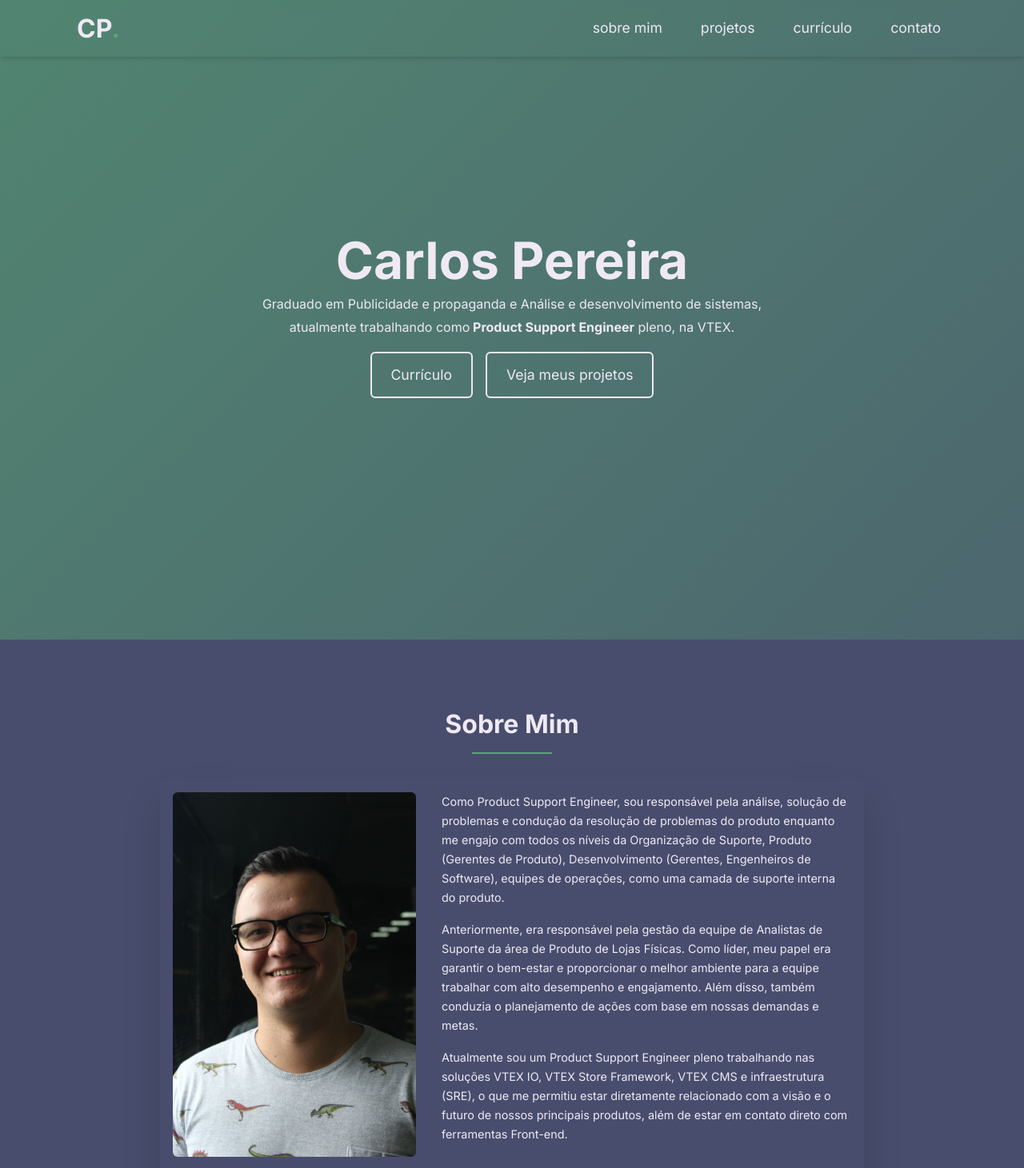
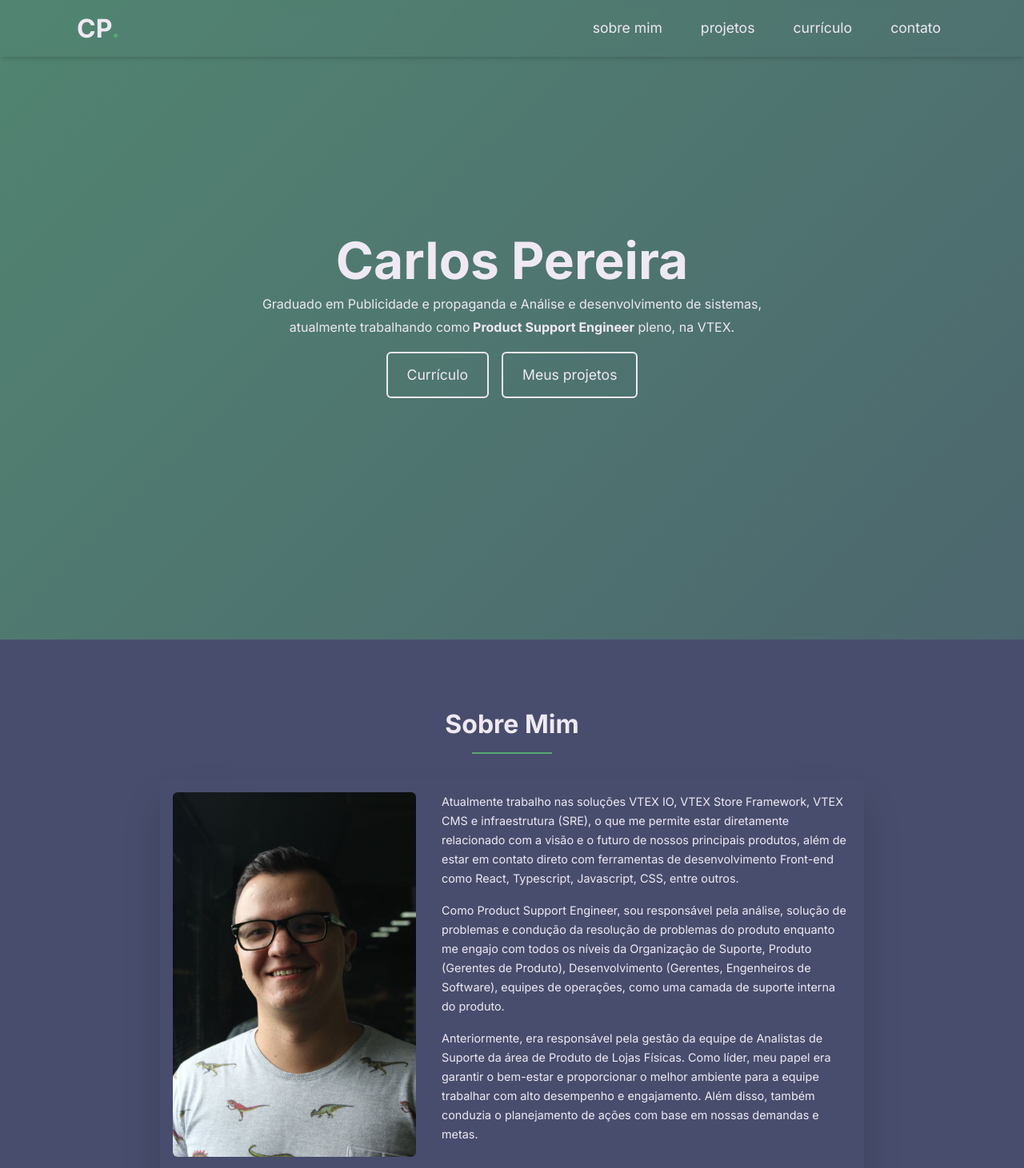
Before and after one commit to kdumagalhaes/hellocarlos, a React (Vite) app: page / in a window 1280 px wide. Shown: the top 1461 px of the page at 80% size. Built offline with nearby package versions, Linux system fonts and the light colour scheme.

Commit message:
Improve about me text

```diff
--- a/src/components/AboutMe/AboutMe.tsx
+++ b/src/components/AboutMe/AboutMe.tsx
@@ -17,6 +17,13 @@ export function AboutMe() {
         />
         <div className="wrapper">
           <p className="paragraph">
+            Atualmente trabalho nas soluções VTEX IO, VTEX Store Framework, VTEX
+            CMS e infraestrutura (SRE), o que me permite estar diretamente
+            relacionado com a visão e o futuro de nossos principais produtos,
+            além de estar em contato direto com ferramentas de desenvolvimento
+            Front-end como React, Typescript, Javascript, CSS, entre outros.
+          </p>
+          <p className="paragraph">
             Como Product Support Engineer, sou responsável pela análise, solução
             de problemas e condução da resolução de problemas do produto
             enquanto me engajo com todos os níveis da Organização de Suporte,
@@ -31,13 +38,6 @@ export function AboutMe() {
             equipe trabalhar com alto desempenho e engajamento. Além disso,
             também conduzia o planejamento de ações com base em nossas demandas
             e metas.
-          </p>
-          <p className="paragraph">
-            Atualmente sou um Product Support Engineer pleno trabalhando nas
-            soluções VTEX IO, VTEX Store Framework, VTEX CMS e infraestrutura
-            (SRE), o que me permitiu estar diretamente relacionado com a visão e
-            o futuro de nossos principais produtos, além de estar em contato
-            direto com ferramentas Front-end.
           </p>
           <div className="resume-social">
             <a
--- a/src/components/Hero/Hero.tsx
+++ b/src/components/Hero/Hero.tsx
@@ -19,7 +19,7 @@ export function Hero() {
           Currículo
         </a>
         <a href="#projects" className="link">
-          Veja meus projetos
+          Meus projetos
         </a>
       </div>
     </Container>
```
